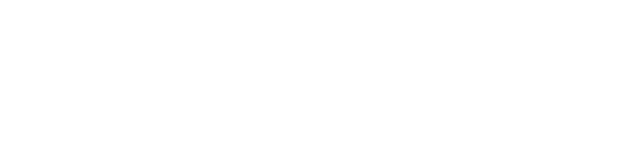
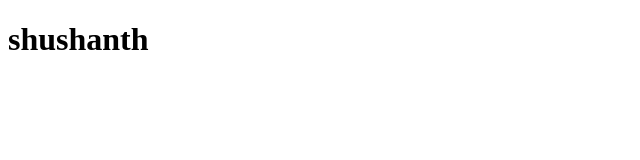
Before and after one commit to shushanth2003/Learning-javascript, a plain HTML site: page LocalStorage-SessionStorage/index.html in a window 1280 px wide. Shown: the whole page, without its empty margins (0-640 px from the left). Drawn offline with Linux system fonts and the light colour scheme.

```diff
--- a/LocalStorage-SessionStorage/index.html
+++ b/LocalStorage-SessionStorage/index.html
@@ -8,6 +8,6 @@
 <script src="./localStorage.js"></script>
 <script src="./sessionStorage.js"></script>
 <body>
-
+    <h1>shushanth</h1>
 </body>
 </html>
```
